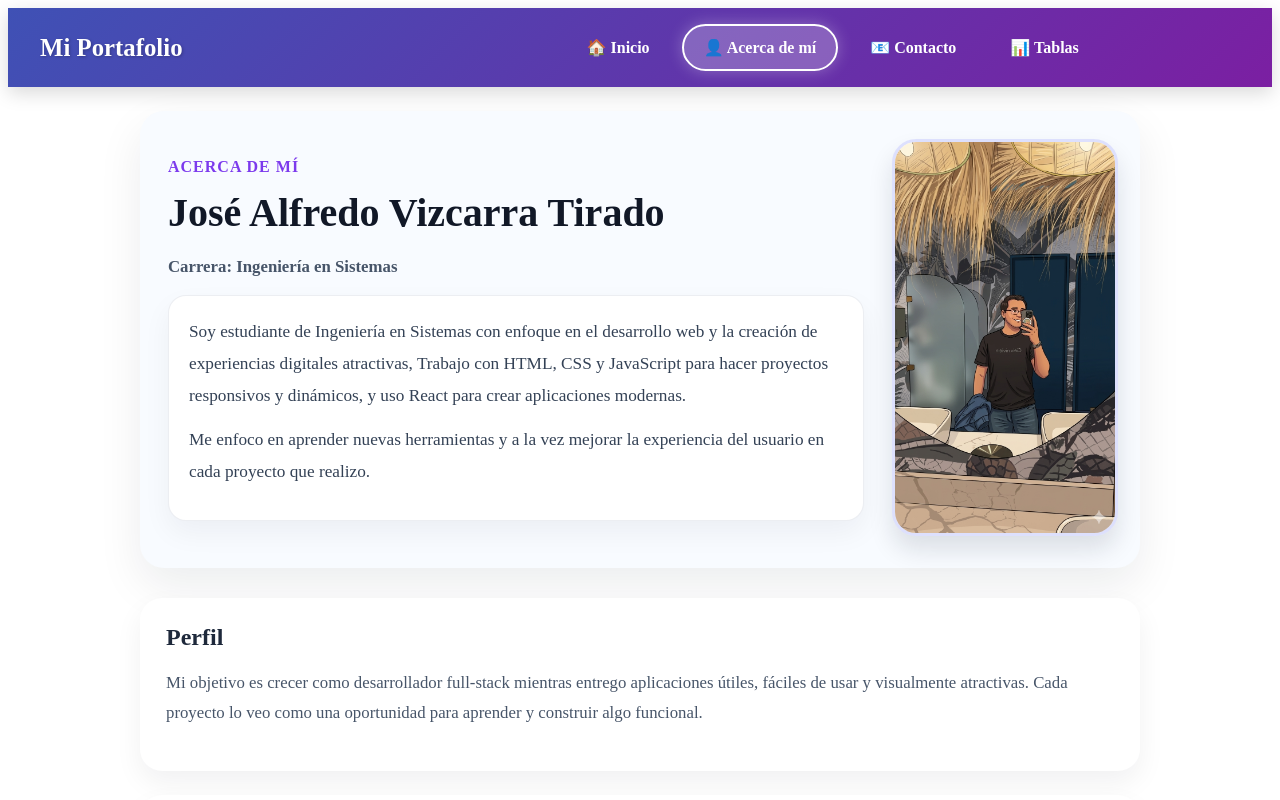
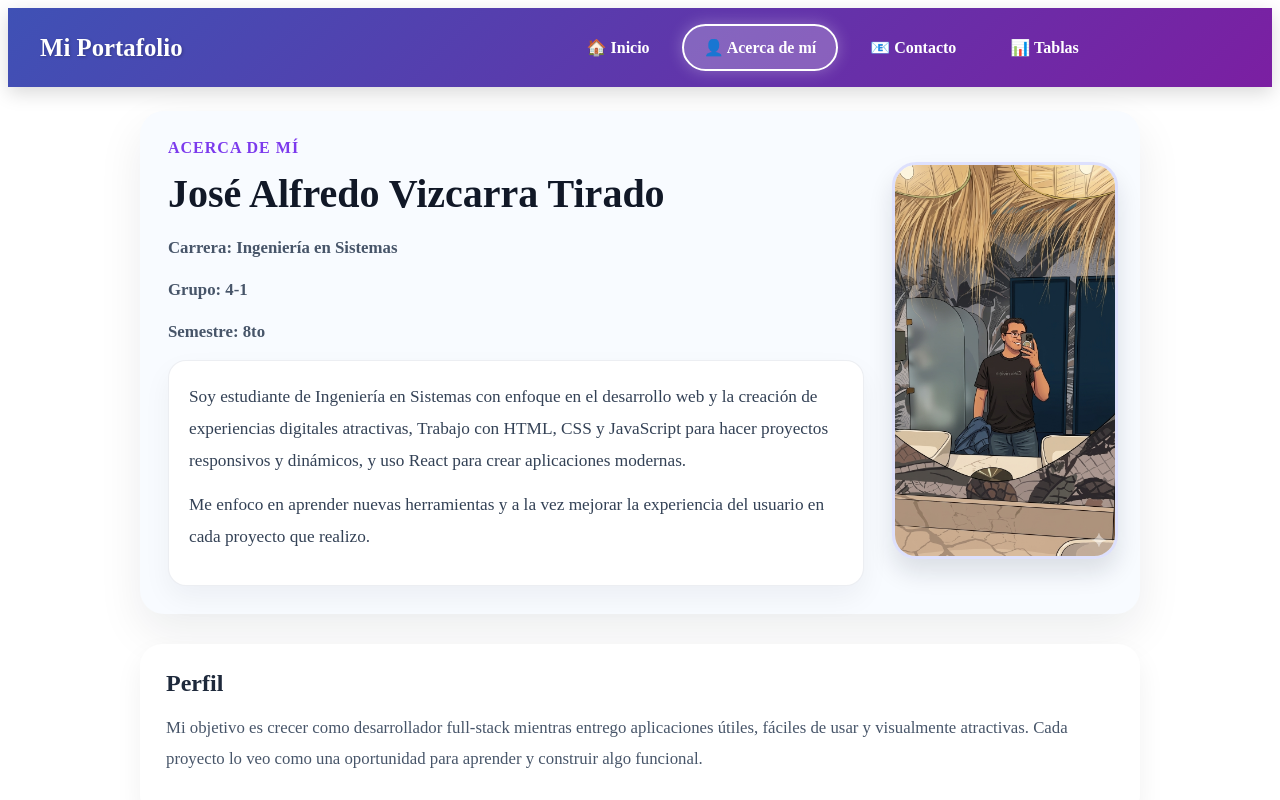
Before and after one commit to josealfredoviz/Actividad-React, a React (Vite) app in the folder Actividad/: page /acerca in a window 1280 px wide. Shown: the top 800 px of the page. Built offline with nearby package versions, Linux system fonts and the light colour scheme.

Commit message:
Usecontext

```diff
--- /dev/null
+++ b/Actividad/src/components/PerfilResumen.jsx
@@ -0,0 +1,14 @@
+import { useAlumnoContext } from "../context/AlumnoContext";
+
+function PerfilResumen() {
+  const { alumno } = useAlumnoContext();
+
+  return (
+    <div>
+      <h2>Resumen del perfil</h2>
+      <p>{alumno.nombre} - {alumno.carrera}</p>
+    </div>
+  );
+}
+
+export default PerfilResumen;
--- /dev/null
+++ b/Actividad/src/context/AlumnoContext.jsx
@@ -0,0 +1,22 @@
+import { createContext, useContext, useState } from "react";
+
+const AlumnoContext = createContext();
+
+export function AlumnoProvider({ children }) {
+  const [alumno] = useState({
+    nombre: "José Alfredo Vizcarra Tirado",
+    carrera: "Ingeniería en Sistemas",
+    grupo: "4-1",
+    semestre: "8to"
+  });
+
+  return (
+    <AlumnoContext.Provider value={{ alumno }}>
+      {children}
+    </AlumnoContext.Provider>
+  );
+}
+
+export function useAlumnoContext() {
+  return useContext(AlumnoContext);
+}
--- a/Actividad/src/main.jsx
+++ b/Actividad/src/main.jsx
@@ -1,11 +1,14 @@
 import { BrowserRouter } from "react-router-dom";
 import { createRoot } from "react-dom/client";
 import App from "./App";
+import { AlumnoProvider } from "./context/AlumnoContext";
 
 function Root() {
   return (
     <BrowserRouter>
-      <App />
+      <AlumnoProvider>
+        <App />
+      </AlumnoProvider>
     </BrowserRouter>
   );
 }
--- a/Actividad/src/pages/Acerca.jsx
+++ b/Actividad/src/pages/Acerca.jsx
@@ -1,6 +1,8 @@
 import fotoPerfil from '../assets/foto-de-perfil.png';
+import { useAlumnoContext } from '../context/AlumnoContext';
 
 function Acerca() {
+  const { alumno } = useAlumnoContext();
   const skills = [
     { name: 'HTML', icon: '🌐' },
     { name: 'CSS', icon: '🎨' },
@@ -42,7 +44,7 @@ function Acerca() {
             lineHeight: '1.05',
             color: '#111827'
           }}>
-            José Alfredo Vizcarra Tirado
+            {alumno.nombre}
           </h1>
           <p style={{
             margin: '0 0 12px',
@@ -51,7 +53,25 @@ function Acerca() {
             fontWeight: '600',
             lineHeight: '1.8'
           }}>
-            Carrera: Ingeniería en Sistemas
+            Carrera: {alumno.carrera}
+          </p>
+          <p style={{
+            margin: '0 0 12px',
+            color: '#475569',
+            fontSize: '1.05rem',
+            fontWeight: '600',
+            lineHeight: '1.8'
+          }}>
+            Grupo: {alumno.grupo}
+          </p>
+          <p style={{
+            margin: '0 0 12px',
+            color: '#475569',
+            fontSize: '1.05rem',
+            fontWeight: '600',
+            lineHeight: '1.8'
+          }}>
+            Semestre: {alumno.semestre}
           </p>
           <div style={{
             backgroundColor: 'white',
--- a/Actividad/src/pages/Home.jsx
+++ b/Actividad/src/pages/Home.jsx
@@ -1,3 +1,5 @@
+import PerfilResumen from "../components/PerfilResumen";
+
 function Home() {
   return (
     <div style={{ padding: '24px', maxWidth: '960px', margin: '0 auto' }}>
@@ -40,6 +42,7 @@ function Home() {
         }}>
           Este portafolio está diseñado para ser claro, moderno y fácil de explorar. Si quieres conocer más sobre mí, visita la sección de Acerca de mí.
         </p>
+        <PerfilResumen />
       </div>
     </div>
   );
```
